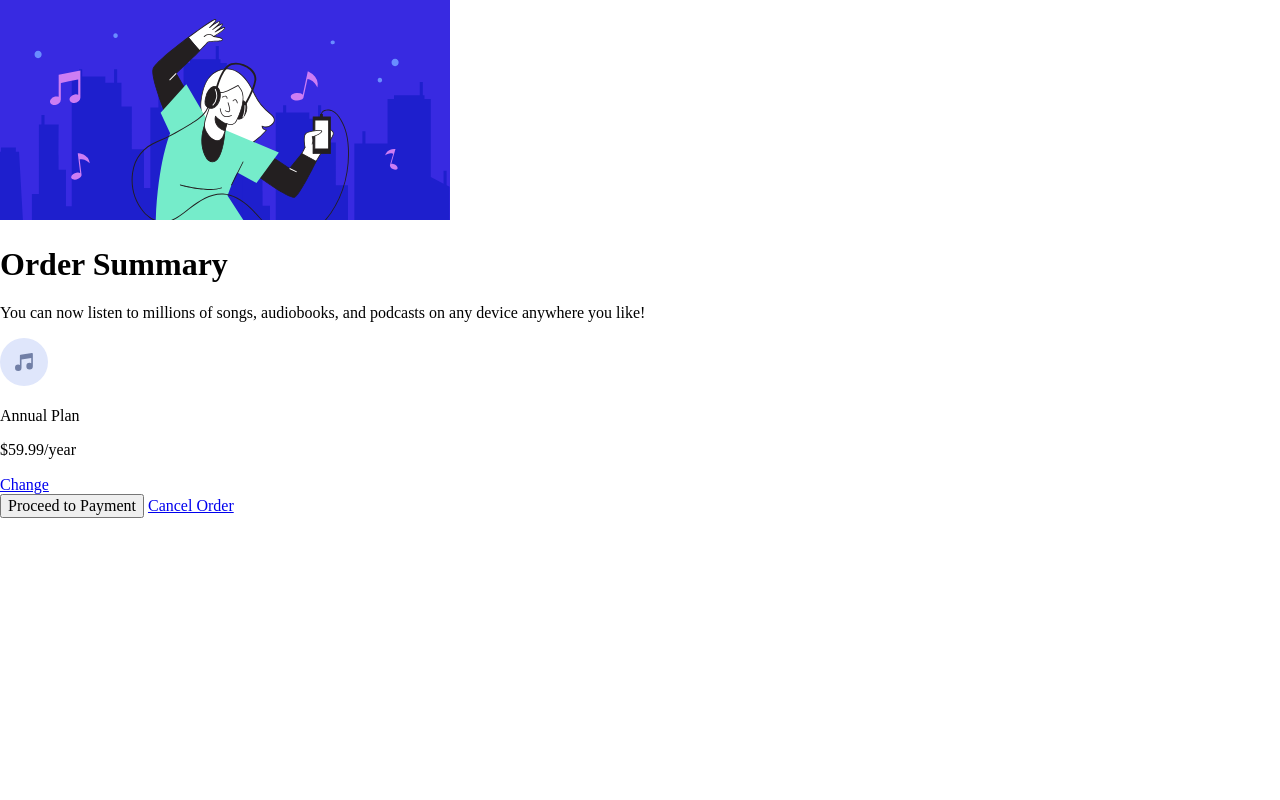
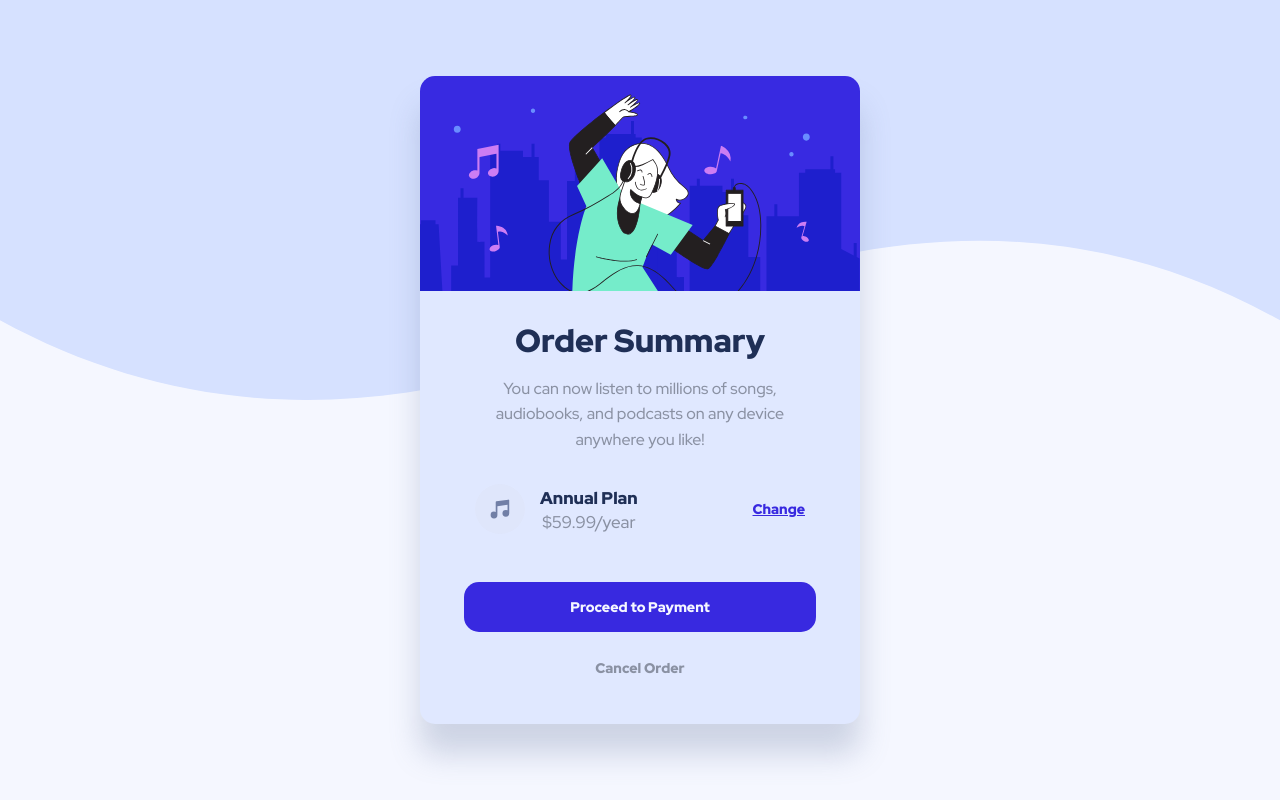
Before and after one commit to napalm-git/order-summary-component, a website: page index.html in a window 1280 px wide. Drawn offline with nearby package versions, Linux system fonts and the light colour scheme; the site is published under a folder, as on GitHub Pages, so addresses that start at the root find nothing.

Commit message:
fix typo

```diff
--- a/index.html
+++ b/index.html
@@ -26,7 +26,7 @@
       rel="stylesheet"
       href="node_modules/normalize.css/normalize.css"
     />
-    <link rel="stylesheet" href="/sass/main.css" />
+    <link rel="stylesheet" href="sass/main.css" />
     <title>Frontend Mentor | Order summary card</title>
   </head>
   <body>
```
